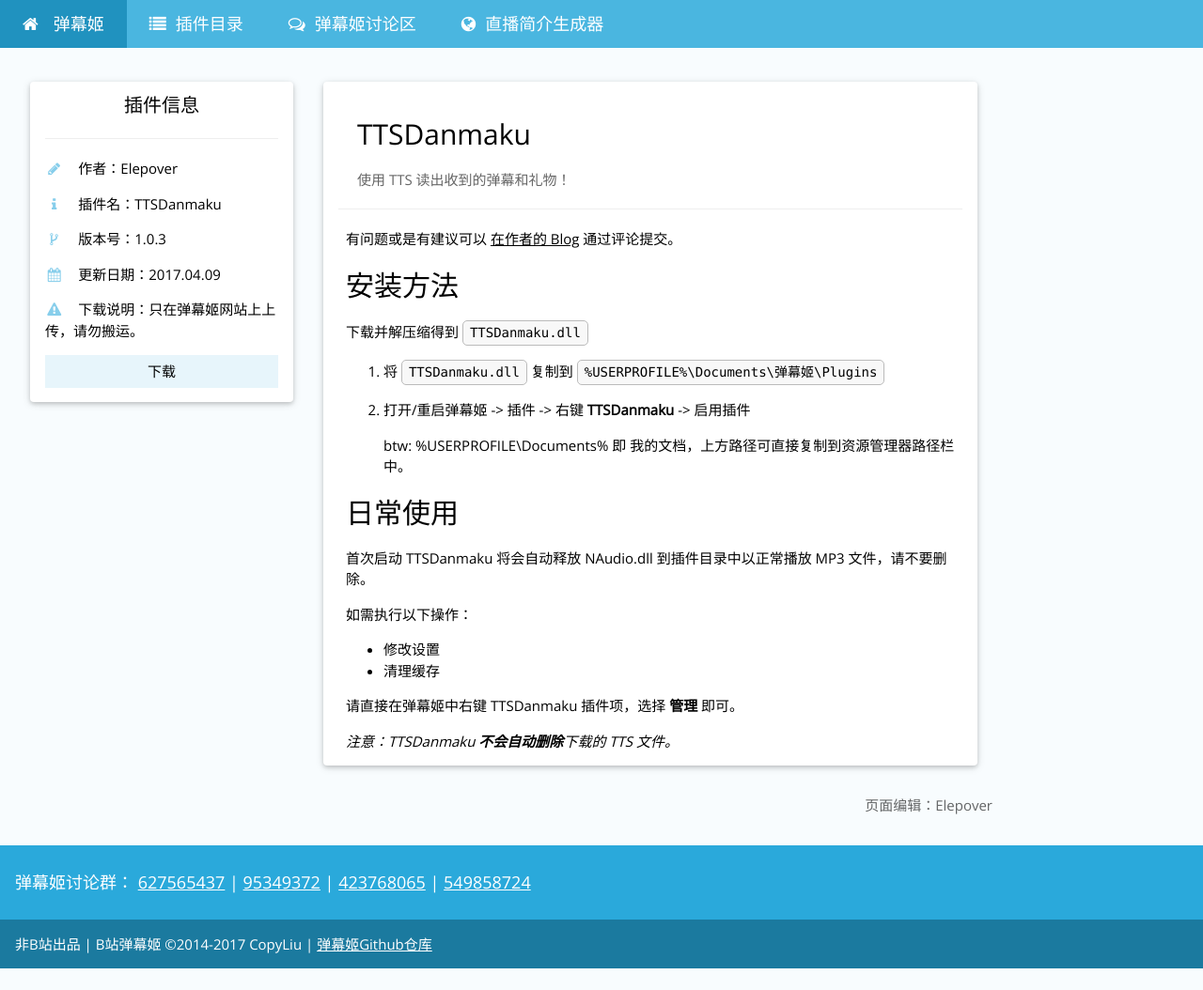
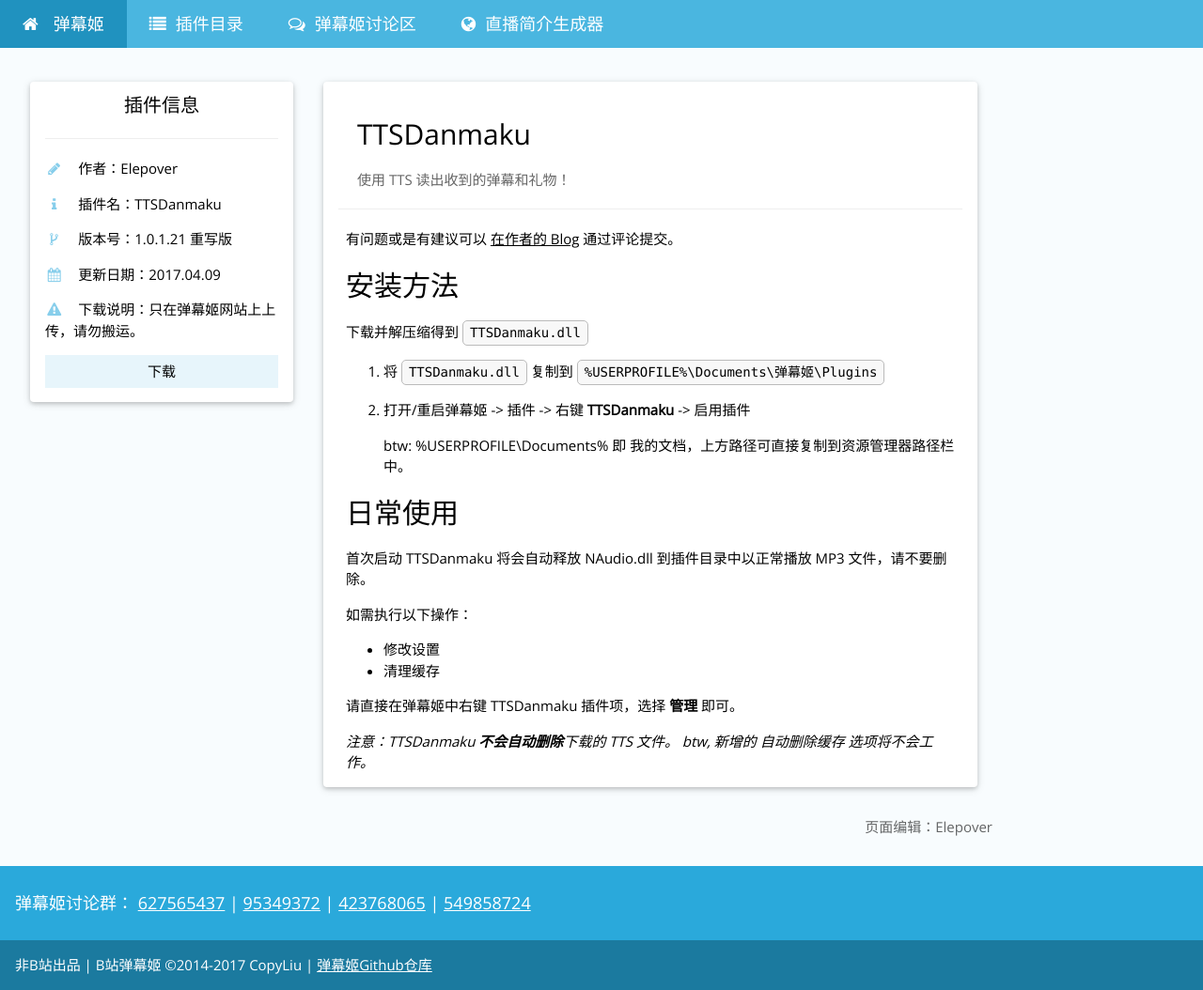
Before and after one commit to Bililive/www.danmuji.org, a Jekyll site: the page built from _plugin/TTSDanmaku.md, in a window 1280 px wide. Shown: the whole page at 94% size. Built offline with Jekyll 4.4.1, drawn with Linux system fonts in a browser that asks for light colours; nearby versions of some CDN libraries; some web fonts are replaced; comment, search, counter and statistics services are not loaded; before the commit the page ends 1031 px from its top, so only the background shows below that.

Commit message:
Update TTSDanmaku.md

```diff
--- a/_plugin/TTSDanmaku.md
+++ b/_plugin/TTSDanmaku.md
@@ -6,7 +6,7 @@
 plugin_author: Elepover
 plugin_name: TTSDanmaku
 plugin_desc: 使用 TTS 读出收到的弹幕和礼物！
-plugin_version: 1.0.3
+plugin_version: 1.0.1.21 重写版
 plugin_update: 2017.04.09
 plugin_dllink: /resource/TTSDanmaku/TTSDanmaku.zip
 plugin_dlnote: 只在弹幕姬网站上上传，请勿搬运。
@@ -38,3 +38,4 @@
 请直接在弹幕姬中右键 TTSDanmaku 插件项，选择 **管理** 即可。
 
 *注意：TTSDanmaku **不会自动删除**下载的 TTS 文件。*
+*btw, 新增的 自动删除缓存 选项将不会工作。*
```
